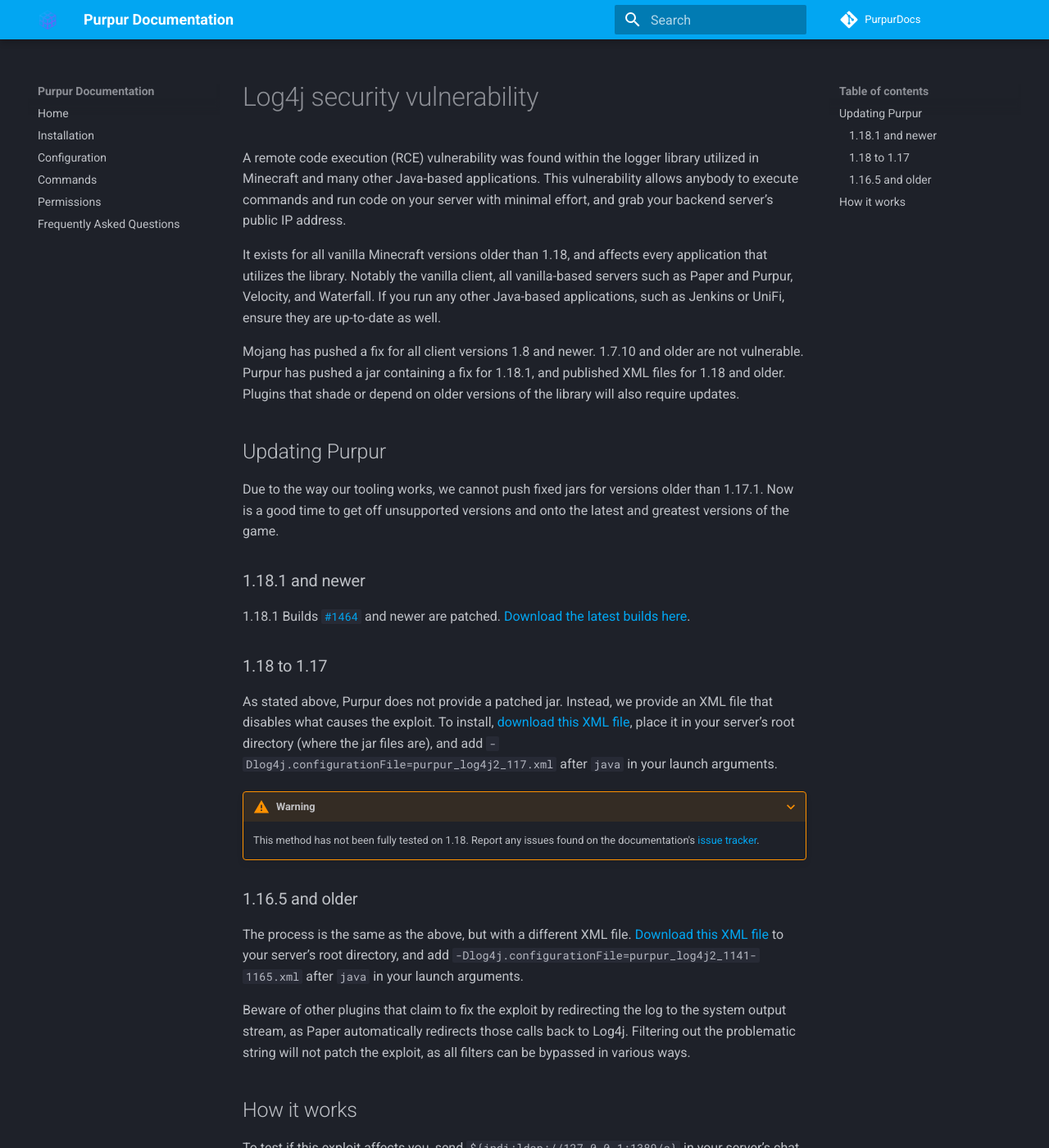
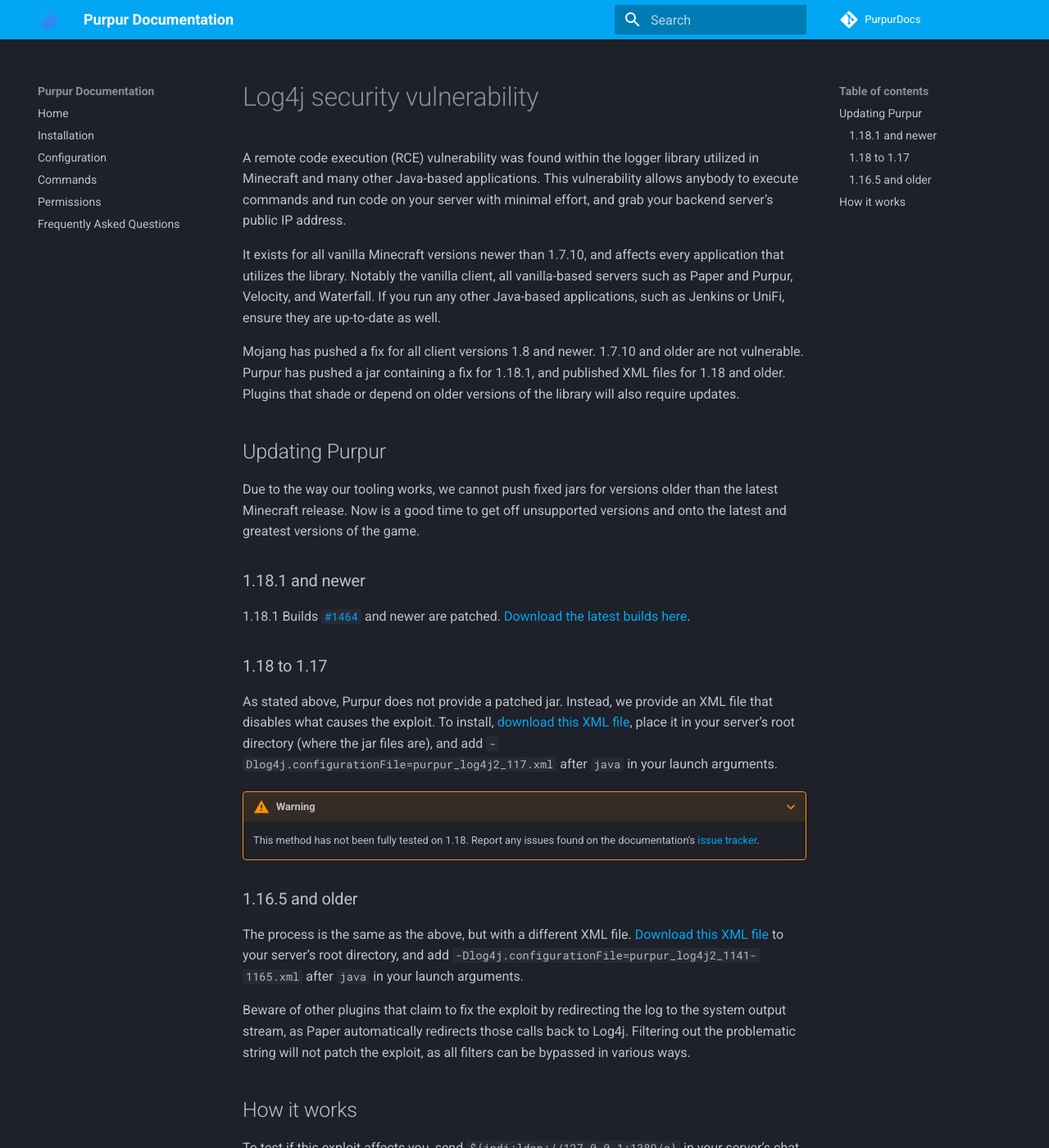
Before and after one commit to PurpurMC/PurpurDocs, an MkDocs documentation site: the page built from mkdocs/Log4j.md, in a window 1280 px wide and 1400 px high. Shown: the whole window at 82% size. Built offline with MkDocs 1.6.1 and Material for MkDocs 9.7.7, drawn with Linux system fonts in a browser that asks for light colours; comment, search, counter and statistics services are not loaded; some of the changed text lies outside the part shown.

Commit message:
Missed *more* spots

```diff
--- a/mkdocs/Log4j.md
+++ b/mkdocs/Log4j.md
@@ -1,12 +1,12 @@
 # Log4j security vulnerability
 A remote code execution (RCE) vulnerability was found within the logger library utilized in Minecraft and many other Java-based applications. This vulnerability allows anybody to execute commands and run code on your server with minimal effort, and grab your backend server’s public IP address.
 
-It exists for all vanilla Minecraft versions older than 1.18, and affects every application that utilizes the library. Notably the vanilla client, all vanilla-based servers such as Paper and Purpur, Velocity, and Waterfall. If you run any other Java-based applications, such as Jenkins or UniFi, ensure they are up-to-date as well.
+It exists for all vanilla Minecraft versions newer than 1.7.10, and affects every application that utilizes the library. Notably the vanilla client, all vanilla-based servers such as Paper and Purpur, Velocity, and Waterfall. If you run any other Java-based applications, such as Jenkins or UniFi, ensure they are up-to-date as well.
 
 Mojang has pushed a fix for all client versions 1.8 and newer. 1.7.10 and older are not vulnerable. Purpur has pushed a jar containing a fix for 1.18.1, and published XML files for 1.18 and older. Plugins that shade or depend on older versions of the library will also require updates.
 
 ## Updating Purpur
-Due to the way our tooling works, we cannot push fixed jars for versions older than 1.17.1. Now is a good time to get off unsupported versions and onto the latest and greatest versions of the game.
+Due to the way our tooling works, we cannot push fixed jars for versions older than the latest Minecraft release. Now is a good time to get off unsupported versions and onto the latest and greatest versions of the game.
 
 ### 1.18.1 and newer
 1.18.1 Builds [`#1464`](https://api.purpurmc.org/v2/purpur/1.18.1/1464/download) and newer are patched. [Download the latest builds here](https://purpurmc.org/downloads).
```
Also changed, not shown: other parts of mkdocs/Log4j.md (+1 -1 lines).
